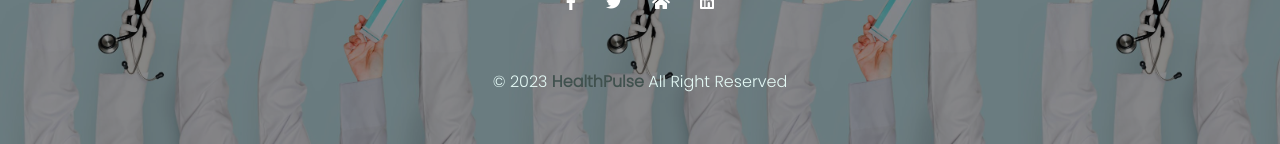
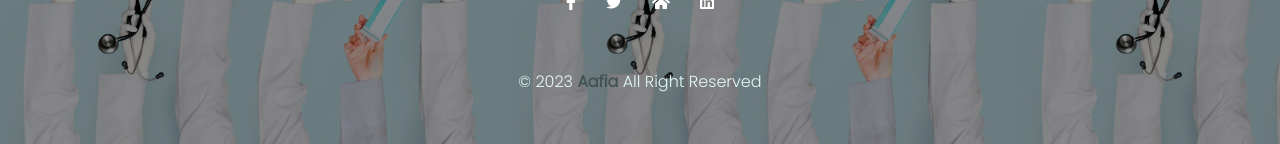
Before and after one commit to Muhtasim-Meem/Doctors-Review, a React (Create React App) app: page /AboutUs in a window 1280 px wide. Shown: the part 1928-2072 px from the top of the page. Built offline with nearby package versions, Linux system fonts and the light colour scheme; some icons are missing.

Commit message:
Reset project - Fault removal done

```diff
--- a/public/index.html
+++ b/public/index.html
@@ -35,6 +35,7 @@
     <!--
       Notice the use of %PUBLIC_URL% in the tags above.
       It will be replaced with the URL of the `public` folder during the build.
+      Only files inside the `public` folder can be referenced from the HTML.
 
       Unlike "/favicon.ico" or "favicon.ico", "%PUBLIC_URL%/favicon.ico" will
       work correctly both with client-side routing and a non-root public URL.
@@ -42,7 +43,7 @@
     -->
     <!-- <link rel="icon" type="image/png" href="./aafiatitle.png"/> -->
     <link rel="icon" type="images/png" href="/src/global/images/aafiatitle.png" />
-    <title>HealthPulse</title>
+    <title>Afia</title>
     <!-- <link rel="shortcut icon" href="%PUBLIC_URL%/aafiatitle.png"> -->
   </head>
   <body>
@@ -55,7 +56,7 @@
       You can add webfonts, meta tags, or analytics to this file.
       The build step will place the bundled scripts into the <body> tag.
 
-      To begin the development,   ## run `npm start` or `yarn start`.
+      To begin the development, run `npm start` or `yarn start`.
       To create a production bundle, use `npm run build` or `yarn build`.
     -->
   </body>
--- a/src/components/About/AboutUs.js
+++ b/src/components/About/AboutUs.js
@@ -96,7 +96,7 @@ const AboutUs = () => {
             <i class="fab fa-linkedin"></i>
           </div>
           <p class="copyright">
-            © 2023 <span>HealthPulse </span> All Right Reserved
+            © 2023 <span>Aafia</span> All Right Reserved
           </p>
         </div>
       </div>
```
Also changed, not shown: src/global/images/afia.png.
